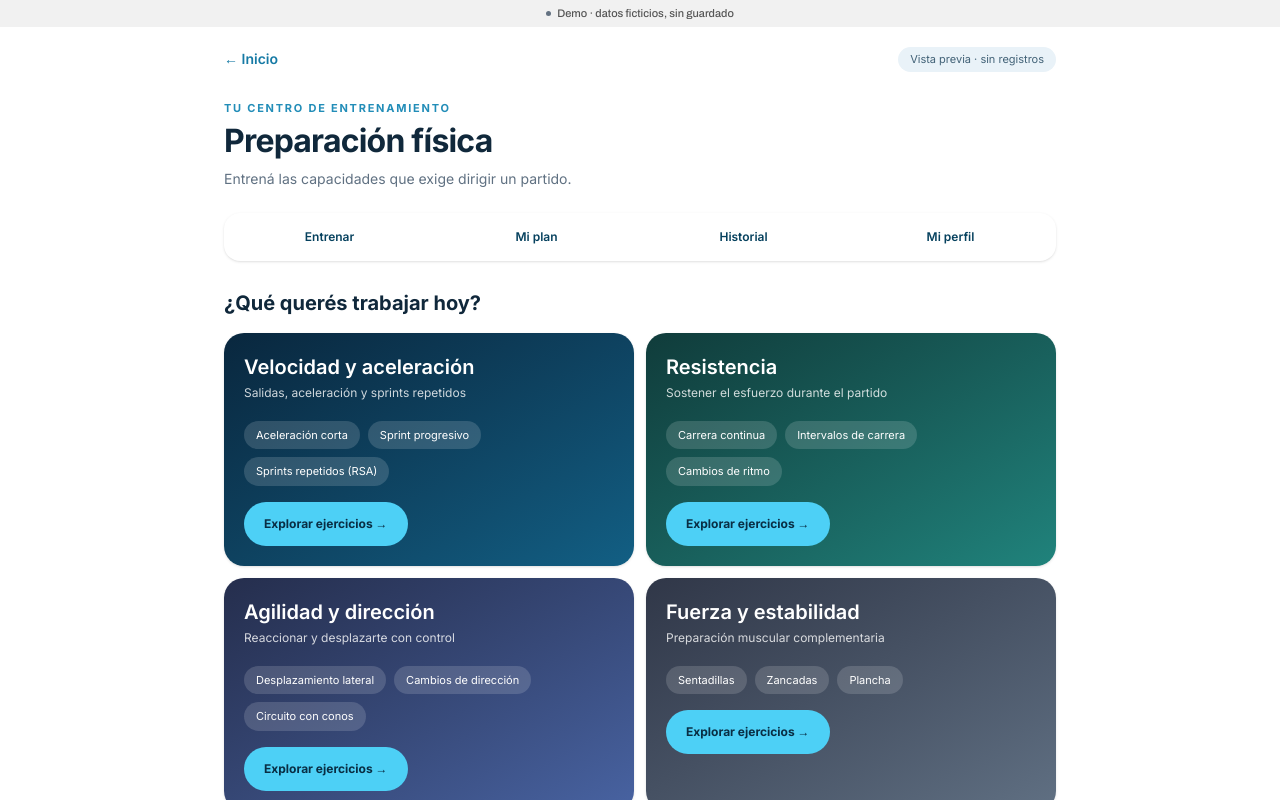
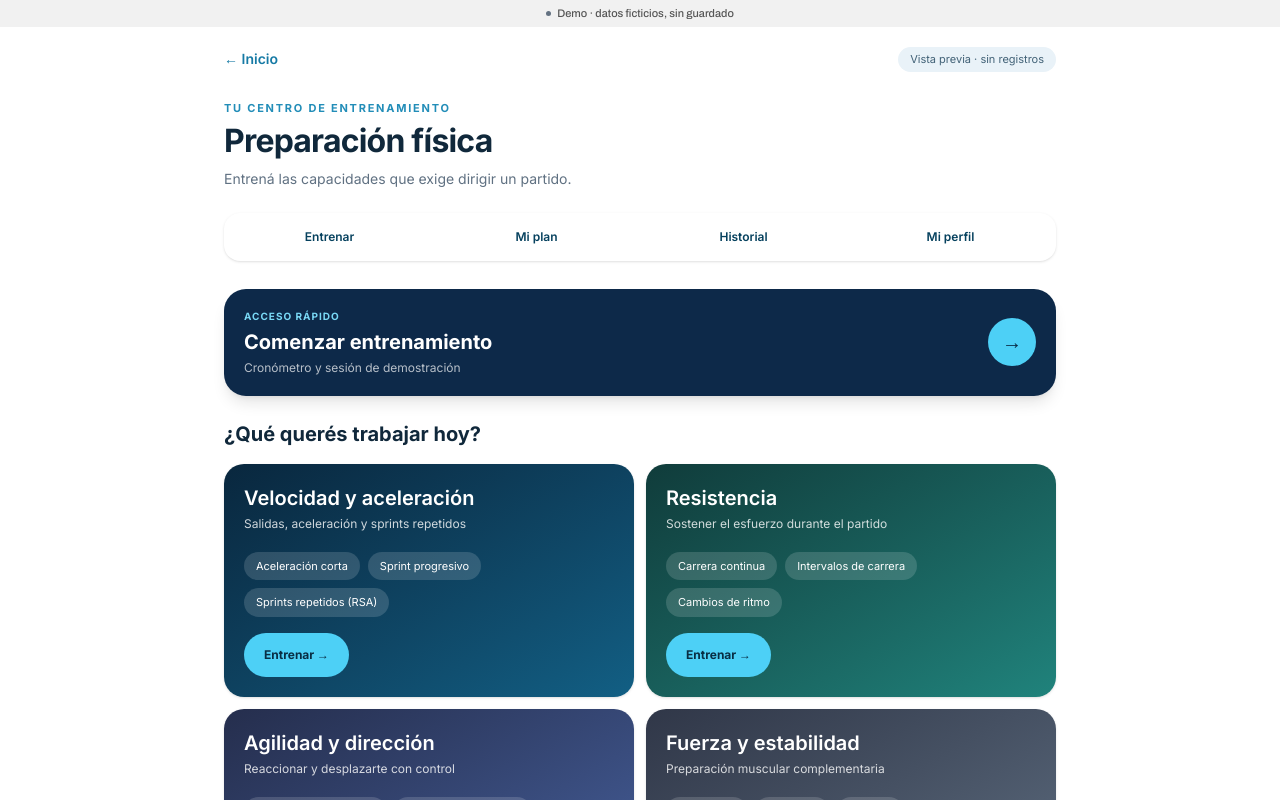
Before and after one commit to equantum-py/appAPF, a Next.js app in the folder apps/web/: page /demo/arbitro/fisico in a window 1280 px wide. Shown: the top 800 px of the page. Built offline with nearby package versions, Linux system fonts and the light colour scheme.

Commit message:
feat(physical): acceso rápido a entrenamiento desde portada física

```diff
--- a/apps/web/app/demo/arbitro/fisico/page.tsx
+++ b/apps/web/app/demo/arbitro/fisico/page.tsx
@@ -24,6 +24,7 @@ export default function PhysicalPreviewPage() {
       <nav aria-label="Áreas de preparación física" className="mb-7 grid grid-cols-4 gap-1 rounded-2xl bg-white p-1 shadow-sm">
         {[["Entrenar","entrenar"],["Mi plan","plan"],["Historial","rendimiento"],["Mi perfil","perfil"]].map(([label, slug]) => <Link key={slug} href={`/demo/arbitro/fisico/${slug}`} className="rounded-xl px-1 py-3 text-center text-xs font-semibold text-[#06415e] hover:bg-[#d8f3ff]">{label}</Link>)}
       </nav>
+      <Link href="/demo/arbitro/fisico/sesion-ejemplo" className="mb-6 flex items-center justify-between gap-4 rounded-[22px] bg-[#0d2949] px-5 py-5 text-white shadow-lg"><span><span className="block text-[10px] font-bold uppercase tracking-widest text-[#79d8f5]">Acceso rápido</span><strong className="mt-1 block text-xl">Comenzar entrenamiento</strong><span className="mt-1 block text-xs text-white/70">Cronómetro y sesión de demostración</span></span><span aria-hidden="true" className="grid size-12 shrink-0 place-items-center rounded-full bg-[#4dd0f6] text-xl font-bold text-[#082a43]">→</span></Link>
       <section aria-labelledby="physical-groups">
         <h2 id="physical-groups" className="mb-4 text-xl font-bold">¿Qué querés trabajar hoy?</h2>
         <div className="grid gap-3 sm:grid-cols-2">
@@ -36,7 +37,7 @@ export default function PhysicalPreviewPage() {
               <div className="mb-4 flex flex-wrap gap-2">
                 {group.exercises.map((exercise) => <span key={exercise} className="rounded-full bg-white/15 px-3 py-1.5 text-[11px] text-white">{exercise}</span>)}
               </div>
-              <Link href="/demo/arbitro/fisico/sesion-ejemplo" className="inline-flex min-h-11 items-center rounded-full bg-[#4dd0f6] px-5 text-xs font-bold text-[#092e44]">Explorar ejercicios →</Link>
+              <Link href="/demo/arbitro/fisico/sesion-ejemplo" className="inline-flex min-h-11 items-center rounded-full bg-[#4dd0f6] px-5 text-xs font-bold text-[#092e44]">Entrenar →</Link>
             </article>
           ))}
         </div>
```
